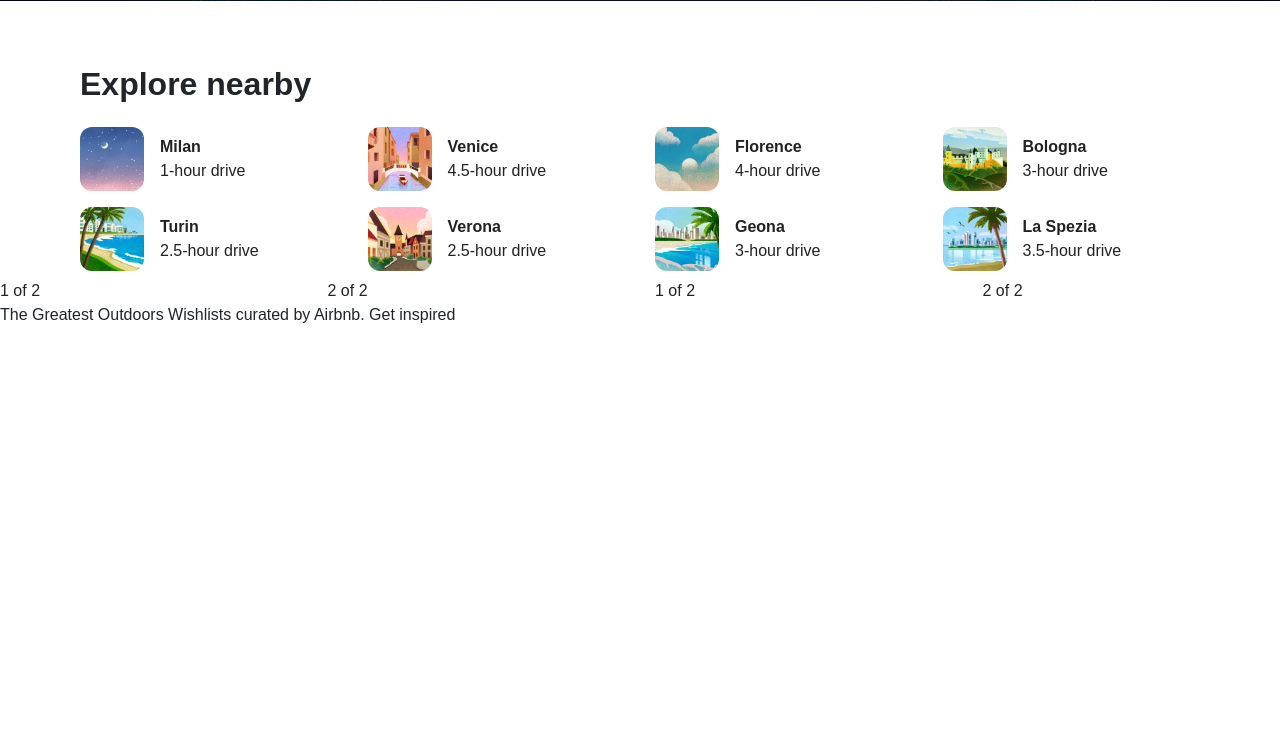
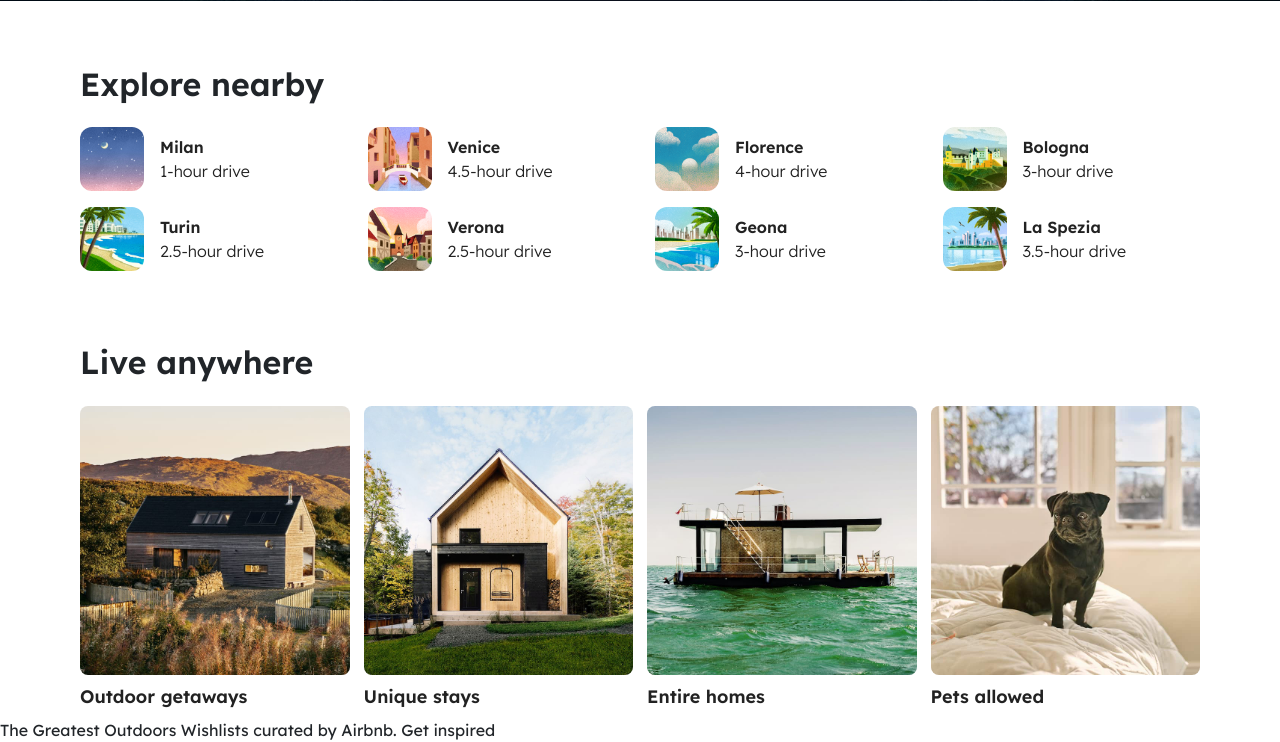
Before and after one commit to yanxun95/Airbnb, a plain HTML site: page index.html in a window 1280 px wide. Shown: the part 739-1481 px from the top of the page. Before the commit the page ends 1066 px from the top, so only its background shows below. Drawn offline with nearby package versions, Linux system fonts and the light colour scheme.

Commit message:
live anywhere

```diff
--- a/index.html
+++ b/index.html
@@ -147,7 +147,7 @@
         </div>
       </div>
 
-      <div class="explore-nearby-container">
+      <div class="new-section-container">
         <div class="explore-nearby">
           <h2>Explore nearby</h2>
 
@@ -262,13 +262,60 @@
         </div>
       </div>
 
-      <div class="live-anywhere-container">
+      <div class="new-section-container">
         <div class="live-anywhere">
-          <div class="row">
-            <div class="col">1 of 2</div>
-            <div class="col">2 of 2</div>
-            <div class="col">1 of 2</div>
-            <div class="col">2 of 2</div>
+          <h2>Live anywhere</h2>
+          <div class="live-anywhere-row-container">
+            <div class="row">
+              <div class="col-6 col-md-4 col-xl-3 live-inside-col-1">
+                <div class="live-anywhere-img-comtainer">
+                  <img
+                    src="/images/homapage/2f13349d-879d-43c6-83e3-8e5679291d53.jpg"
+                    alt="live anywhere photo"
+                    class="live-anywhere-img"
+                  />
+                </div>
+                <div class="live-anywhere-info">
+                  <span>Outdoor getaways</span>
+                </div>
+              </div>
+              <div class="col-6 col-md-4 col-xl-3 live-inside-col-2">
+                <div class="live-anywhere-img-comtainer">
+                  <img
+                    src="/images/homapage/7d82ca14-56e5-4465-8218-dcfa7d69b6ac.jpg"
+                    alt="live anywhere photo"
+                    class="live-anywhere-img"
+                  />
+                </div>
+                <div class="live-anywhere-info">
+                  <span>Unique stays</span>
+                </div>
+              </div>
+              <div class="col-6 col-md-4 col-xl-3 live-inside-col-3">
+                <div class="live-anywhere-img-comtainer">
+                  <img
+                    src="/images/homapage/36f53e61-db8d-403c-9122-5b761c0e4264.jpg"
+                    alt="live anywhere photo"
+                    class="live-anywhere-img"
+                  />
+                </div>
+                <div class="live-anywhere-info">
+                  <span>Entire homes</span>
+                </div>
+              </div>
+              <div class="col-6 col-md-4 col-xl-3 live-inside-col-4">
+                <div class="live-anywhere-img-comtainer">
+                  <img
+                    src="/images/homapage/10a638e1-6aff-4313-8033-1275cec83987.jpg"
+                    alt="live anywhere photo"
+                    class="live-anywhere-img"
+                  />
+                </div>
+                <div class="live-anywhere-info">
+                  <span>Pets allowed</span>
+                </div>
+              </div>
+            </div>
           </div>
         </div>
       </div>
--- a/style.css
+++ b/style.css
@@ -1,5 +1,4 @@
-@import url("https://fonts.googleapis.com/css2?family=Roboto:wght@100;300;400;500;700;900&display=swap");
-
+@import url("https://fonts.googleapis.com/css2?family=Lexend:wght@100;300;400;500;600;700;800&display=swap");
 body {
   font-family: "Lexend", sans-serif;
   width: 100vw;
@@ -360,19 +359,19 @@ body {
   white-space: nowrap;
 }
 
-.explore-nearby-container {
+.new-section-container {
   padding: 64px 80px 0px;
 }
 
-.explore-nearby h2 {
-  font-weight: 700;
+h2 {
+  font-weight: 600;
 }
 
-.explore-nearby-row-container .row {
+.new-section-container .row {
   padding-top: 8px;
 }
 
-.explore-nearby-row-container .row > * {
+.new-section-container .row > * {
   display: flex;
   padding-top: 8px;
   padding-bottom: 8px;
@@ -405,10 +404,37 @@ body {
 }
 
 .explore-time {
-  font-weight: 100;
+  font-weight: 300;
 }
 
-.live.anywhere-container {
+.live-anywhere-row-container {
+  padding-right: 8px;
+  padding-left: 8px;
+}
+
+.live-anywhere .row > * {
+  display: flex;
+  flex-direction: column;
+  padding-right: 7px;
+  padding-left: 7px;
+}
+
+.live-anywhere-img-comtainer {
+  width: 100%;
+  height: 100%;
+  padding-bottom: 0.5rem;
+}
+
+.live-anywhere-img {
+  width: inherit;
+  height: inherit;
+  border-radius: 0.5rem;
+}
+
+.live-anywhere-info {
+  color: rgb(34, 34, 34);
+  font-size: 18px;
+  font-weight: 600;
 }
 
 @media only screen and (max-width: 768px) {
@@ -443,6 +469,10 @@ body {
   .col-6.col-md-4.col-xl-3.inside-6-col {
     display: none;
   }
+
+  .col-6.col-md-4.col-xl-3.live-inside-col-3 {
+    display: none;
+  }
 }
 
 @media only screen and (max-width: 1200px) {
@@ -453,4 +483,8 @@ body {
   .col-6.col-md-4.col-xl-3.inside-8-col {
     display: none;
   }
+
+  .col-6.col-md-4.col-xl-3.live-inside-col-4 {
+    display: none;
+  }
 }
```
